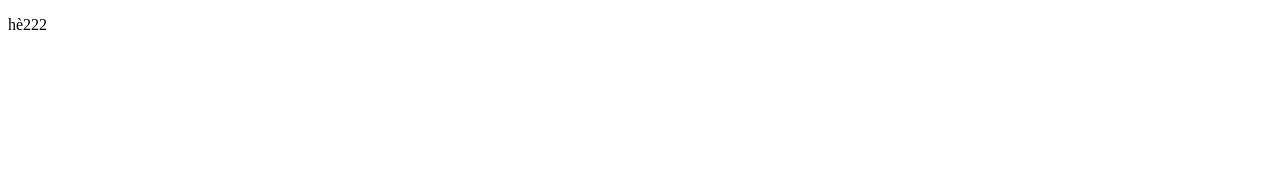
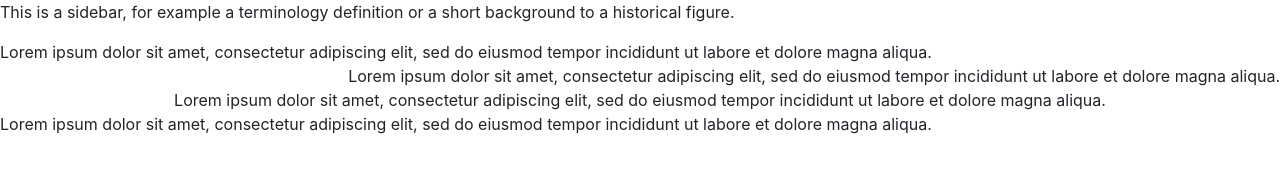
Before and after one commit to Hirusha1-cpu/FullStack, a website: page index.html in a window 1280 px wide. Drawn offline with nearby package versions, Linux system fonts and the light colour scheme.

Commit message:
commitment

```diff
--- a/index.html
+++ b/index.html
@@ -1,12 +1,46 @@
 <!DOCTYPE html>
 <html lang="en">
-<head>
-    <meta charset="UTF-8">
-    <meta http-equiv="X-UA-Compatible" content="IE=edge">
-    <meta name="viewport" content="width=device-width, initial-scale=1.0">
+  <head>
+    <meta charset="UTF-8" />
+    <meta http-equiv="X-UA-Compatible" content="IE=edge" />
+    <meta name="viewport" content="width=device-width, initial-scale=1.0" />
+
+    <!-- Bootstrap CSS -->
+    <link
+      rel="stylesheet"
+      href="node_modules/bootstrap/dist/css/bootstrap.min.css"
+    />
     <title>Document</title>
-</head>
-<body>
-    <p>hè222</p>
-</body>
+  </head>
+  <body>
+    <header>
+      <p>
+        This is a sidebar, for example a terminology definition or a short
+        background to a historical figure.
+      </p>
+    </header>
+    <body>
+      <div align="left">
+        Lorem ipsum dolor sit amet, consectetur adipiscing elit, sed do eiusmod
+        tempor incididunt ut labore et dolore magna aliqua.
+      </div>
+      <div align="right">
+        Lorem ipsum dolor sit amet, consectetur adipiscing elit, sed do eiusmod
+        tempor incididunt ut labore et dolore magna aliqua.
+      </div>
+      <div align="center">
+        Lorem ipsum dolor sit amet, consectetur adipiscing elit, sed do eiusmod
+        tempor incididunt ut labore et dolore magna aliqua.
+      </div>
+      <div align="justify">
+        Lorem ipsum dolor sit amet, consectetur adipiscing elit, sed do eiusmod
+        tempor incididunt ut labore et dolore magna aliqua.
+      </div>
+    </body>
+    <footer>
+      <script src="node_modules/jquery/dist/jquery.slim.min.js"></script>
+      <script src="node_modules/popper.js/dist/umd/popper.min.js"></script>
+      <script src="node_modules/bootstrap/dist/js/bootstrap.min.js"></script>
+    </footer>
+  </body>
 </html>
```
Also changed, not shown: package.json (+6 -1 lines), 1 other file.
